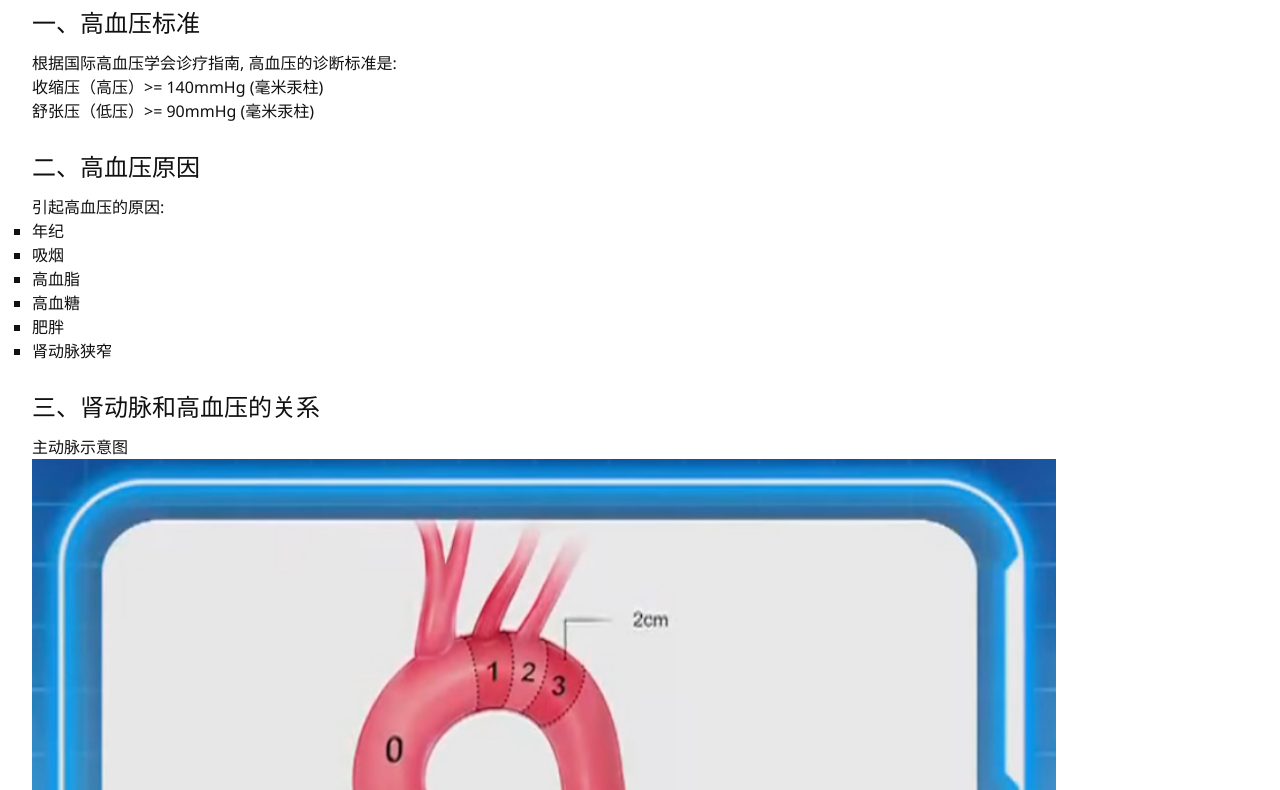
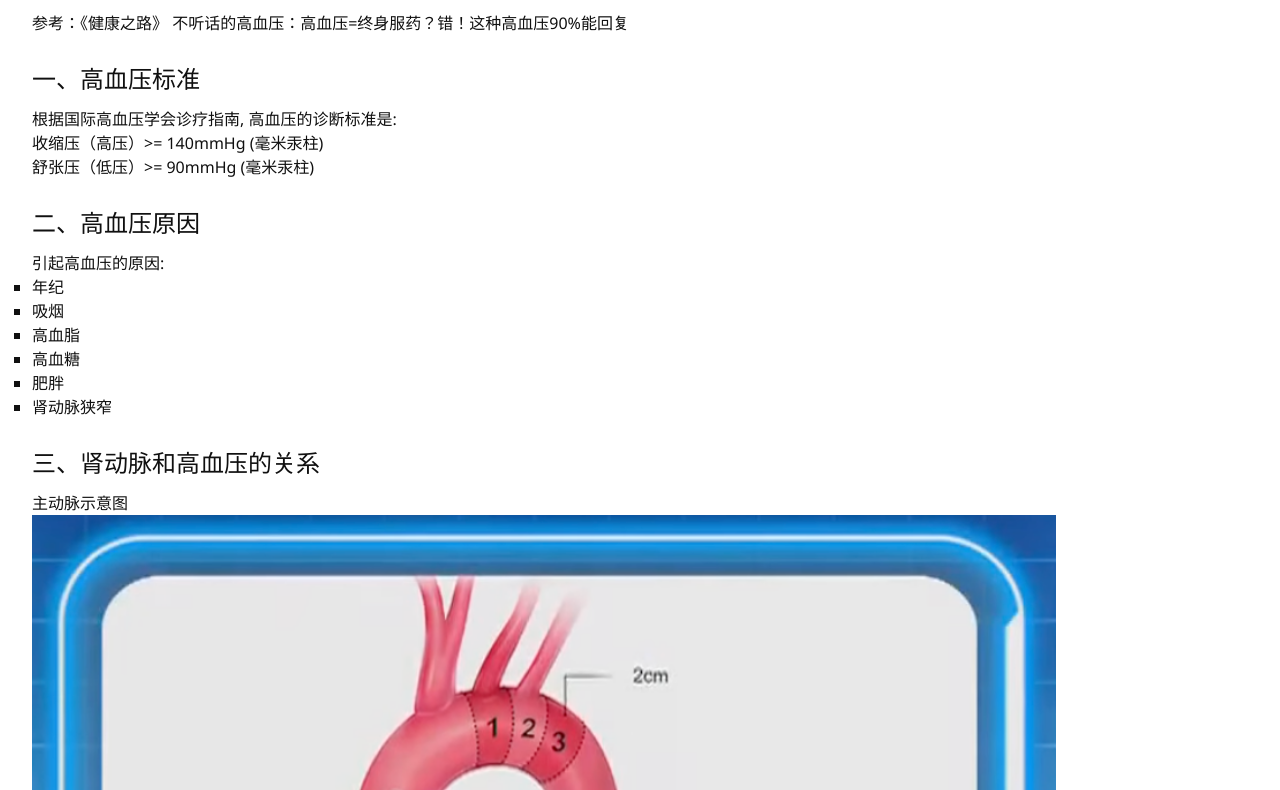
Before and after one commit to yuebwang/hypertension, a plain HTML site: page index.html in a window 1280 px wide. Shown: the part 85-875 px from the top of the page. Drawn offline with Linux system fonts and the light colour scheme.

Commit message:
add reference

```diff
--- a/index.html
+++ b/index.html
@@ -10,7 +10,7 @@
 </head>
 <body>
     <h1>关于高血压的一些知识点</h1>
-
+    <p>参考：《健康之路》 不听话的高血压：高血压=终身服药？错！这种高血压90%能回复</p>
     <section>
         <h2>一、高血压标准</h2>
         <p>根据国际高血压学会诊疗指南, 高血压的诊断标准是:</p>
```
